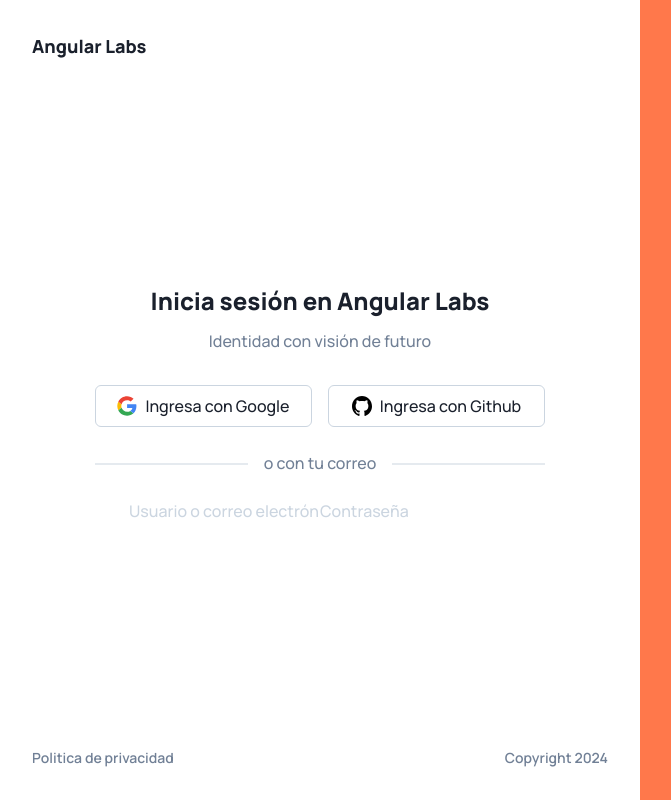
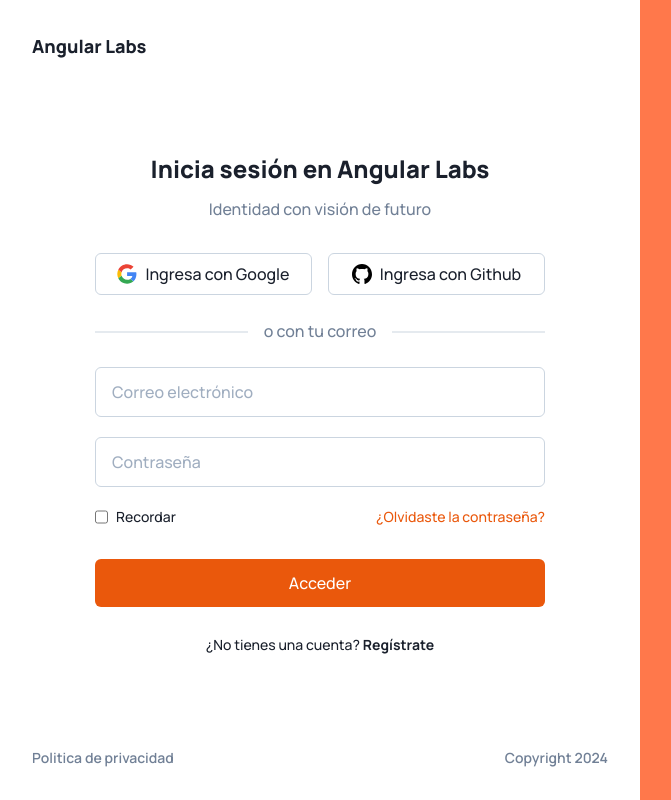
Before and after one commit to DavidBarcenas/ng-labs, an Angular app: page /acceder in a window 1280 px wide. Shown: the whole page, without its empty margins (0-671 px from the left). Built offline with nearby package versions, Linux system fonts and the light colour scheme.

Commit message:
Crea la estructura del formulario de login

```diff
--- a/src/app/auth/auth-login/auth-login.component.html
+++ b/src/app/auth/auth-login/auth-login.component.html
@@ -1,6 +1,15 @@
 <app-auth-shell>
   <form>
-    <input type="text" placeholder="Usuario o correo electrónico">
-    <input type="password" placeholder="Contraseña">
+    <input class="w-full border border-gray-400 px-4 py-3 rounded-md outline-none placeholder:text-gray-500 mb-5" type="text" placeholder="Correo electrónico">
+    <input class="w-full border border-gray-400 px-4 py-3 rounded-md outline-none placeholder:text-gray-500 mb-5" type="password" placeholder="Contraseña">
+    <div class="flex justify-between text-sm mb-8">
+      <label class="flex gap-2" for="remember">
+        <input type="checkbox" id="remember">
+        Recordar
+      </label>
+      <a class="text-orange-600" href="#">¿Olvidaste la contraseña?</a>
+    </div>
+    <button class="bg-orange-600 text-white mb-7 px-4 py-3 rounded-md w-full">Acceder</button>
+    <p class="text-sm">¿No tienes una cuenta? <a class="font-bold" href="#">Regístrate</a></p>
   </form>
 </app-auth-shell>
--- a/src/app/auth/auth-login/auth-login.component.ts
+++ b/src/app/auth/auth-login/auth-login.component.ts
@@ -5,7 +5,6 @@
   selector: 'app-auth-login',
   standalone: true,
   templateUrl: './auth-login.component.html',
-  styleUrl: './auth-login.component.scss',
   imports: [AuthShellComponent],
 })
 export class AuthLoginComponent {}
```
Also changed, not shown: src/app/auth/auth-login/auth-login.component.scss (deleted).
